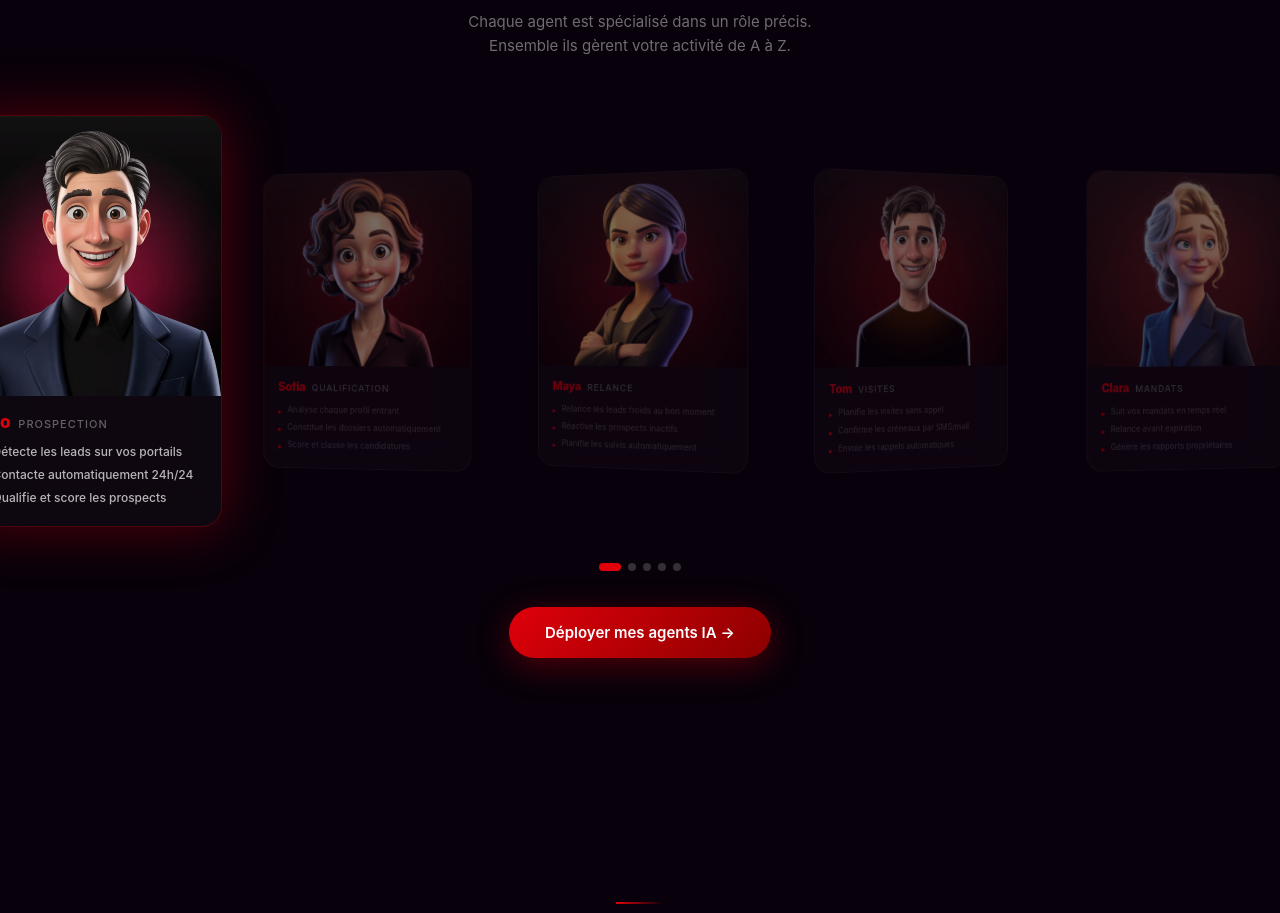
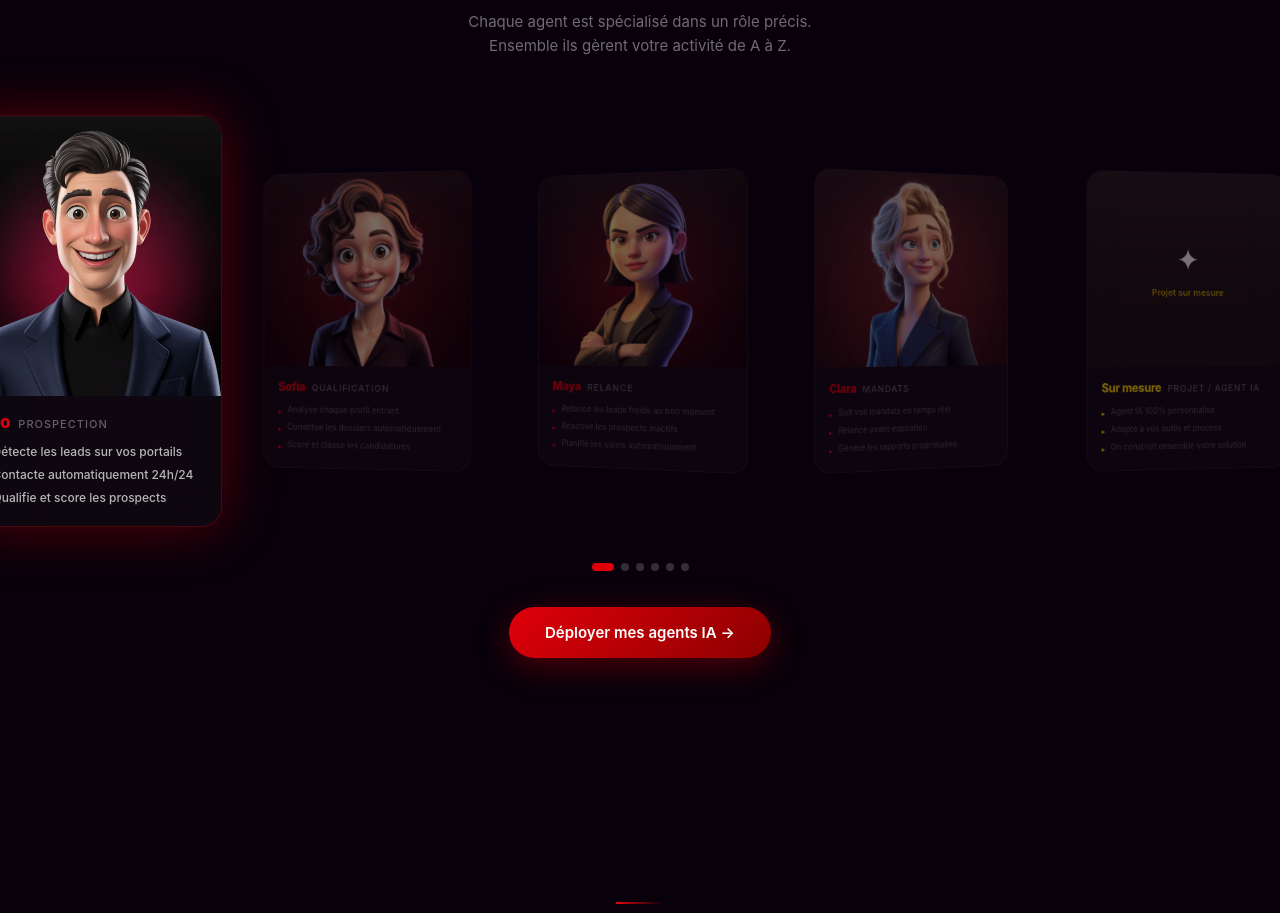
Before and after one commit to moretcesar4513-design/nadia-site, a React (Vite) app: page / in a window 1280 px wide. Shown: the part 1900-2813 px from the top of the page. Built offline with nearby package versions, Linux system fonts and the light colour scheme.

Commit message:
ajout agent sur mesure

```diff
--- a/src/App.jsx
+++ b/src/App.jsx
@@ -816,6 +816,12 @@ const AGENTS = [
     name: 'Clara', role: 'Mandats', photo: claraPhoto,
     skills: ['Suit vos mandats en temps réel', 'Relance avant expiration', 'Génère les rapports propriétaires'],
   },
+  {
+    name: 'Sur mesure', role: 'Projet / Agent IA', photo: null, color: '#ffd700',
+    price: 'Sur devis',
+    description: 'Agent IA ou automatisation 100% sur-mesure, adaptés à vos outils et vos process spécifiques.',
+    skills: ['Agent IA 100% personnalisé', 'Adapté à vos outils et process', 'On construit ensemble votre solution'],
+  },
 ]
 
 function AgentsCarousel({ mobile }) {
@@ -868,7 +874,7 @@ function AgentsCarousel({ mobile }) {
           style={{ ...glass, borderRadius: '50%', width: 42, height: 42, color: '#fff', fontSize: '18px', cursor: 'none', flexShrink: 0, display: 'flex', alignItems: 'center', justifyContent: 'center', border: '1px solid rgba(255,255,255,0.1)' }}>‹</motion.button>
 
         <div style={{ display: 'flex', gap: mobile ? '10px' : '14px', alignItems: 'center', perspective: '1200px' }}>
-          {visible.map(({ name, role, photo, skills, i, dist }) => {
+          {visible.map(({ name, role, photo, skills, color, price, i, dist }) => {
             const isActive = dist === 0
             return (
               <motion.div
@@ -899,22 +905,28 @@ function AgentsCarousel({ mobile }) {
                 }}
               >
                 <GlassReflex />
-                {/* Photo — grand format */}
-                <div style={{ width: '100%', height: isActive ? (mobile ? 220 : 280) : (mobile ? 180 : 230), overflow: 'hidden', flexShrink: 0 }}>
-                  <img src={photo} alt={name}
-                    style={{ width: '100%', height: '100%', objectFit: 'cover', objectPosition: 'top', display: 'block' }}
-                  />
+                {/* Photo — grand format ou placeholder sur-mesure */}
+                <div style={{ width: '100%', height: isActive ? (mobile ? 220 : 280) : (mobile ? 180 : 230), overflow: 'hidden', flexShrink: 0, display: 'flex', alignItems: 'center', justifyContent: 'center', background: photo ? 'transparent' : 'rgba(255,215,0,0.04)' }}>
+                  {photo
+                    ? <img src={photo} alt={name} style={{ width: '100%', height: '100%', objectFit: 'cover', objectPosition: 'top', display: 'block' }} />
+                    : (
+                      <div style={{ textAlign: 'center', padding: '20px' }}>
+                        <div style={{ fontSize: isActive ? '52px' : '36px', marginBottom: '10px' }}>✦</div>
+                        <div style={{ color: color ?? '#ffd700', fontSize: isActive ? '13px' : '11px', fontWeight: 600, opacity: 0.7 }}>Projet sur mesure</div>
+                      </div>
+                    )
+                  }
                 </div>
                 {/* Info */}
                 <div style={{ padding: '16px 18px 20px', position: 'relative', zIndex: 3 }}>
                   <div style={{ display: 'flex', alignItems: 'baseline', gap: '8px', marginBottom: '12px', flexWrap: 'wrap' }}>
-                    <span style={{ color: '#e0000a', fontSize: isActive ? '17px' : '14px', fontWeight: 800, letterSpacing: '-0.3px' }}>{name}</span>
+                    <span style={{ color: color ?? '#e0000a', fontSize: isActive ? '17px' : '14px', fontWeight: 800, letterSpacing: '-0.3px' }}>{name}</span>
                     <span style={{ color: 'rgba(255,255,255,0.36)', fontSize: '11px', fontWeight: 500, textTransform: 'uppercase', letterSpacing: '1px' }}>{role}</span>
                   </div>
                   <div style={{ display: 'flex', flexDirection: 'column', gap: '6px' }}>
                     {skills.map(sk => (
                       <div key={sk} style={{ display: 'flex', alignItems: 'flex-start', gap: '7px' }}>
-                        <span style={{ color: '#e0000a', fontSize: '9px', marginTop: '4px', flexShrink: 0 }}>▸</span>
+                        <span style={{ color: color ?? '#e0000a', fontSize: '9px', marginTop: '4px', flexShrink: 0 }}>▸</span>
                         <span style={{
                           fontSize: isActive ? '12px' : '10px',
                           color: isActive ? 'rgba(255,255,255,0.7)' : 'rgba(255,255,255,0.25)',
@@ -923,6 +935,11 @@ function AgentsCarousel({ mobile }) {
                       </div>
                     ))}
                   </div>
+                  {price && isActive && (
+                    <div style={{ marginTop: '14px', display: 'inline-block', background: 'rgba(255,215,0,0.1)', border: '1px solid rgba(255,215,0,0.3)', borderRadius: '50px', padding: '4px 14px', fontSize: '12px', color: '#ffd700', fontWeight: 600 }}>
+                      {price}
+                    </div>
+                  )}
                 </div>
               </motion.div>
             )
```
